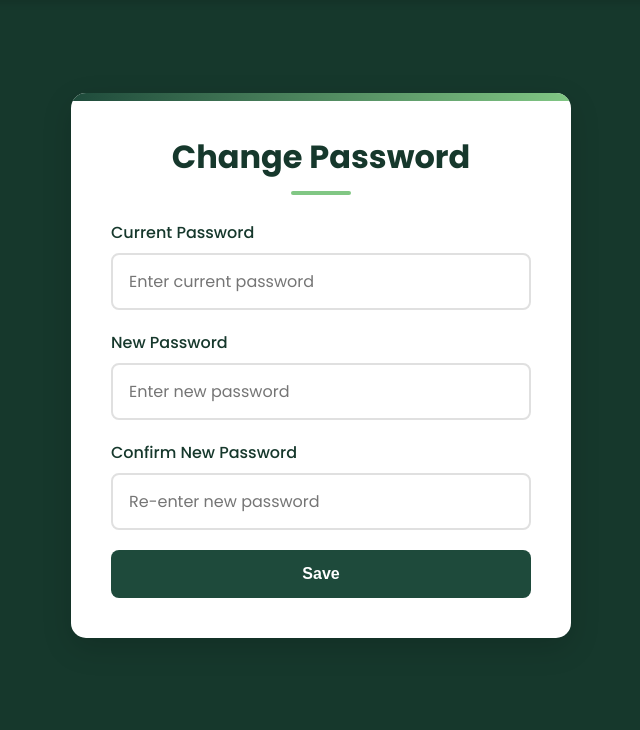
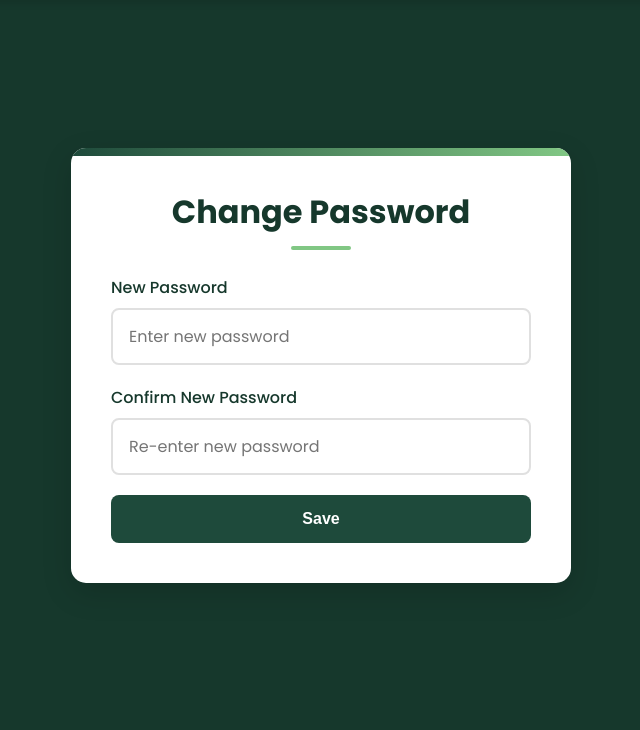
Before and after one commit to malak-khalil/GrocerGo, a PHP site: page /frontend/Change_pass.html in a window 1280 px wide. Shown: the part 87-817 px from the top of the page, without its empty margins (319-959 px from the left). Run offline with PHP 8.4, Linux system fonts and the light colour scheme.

Commit message:
Modified frontend of profile from change to forgot password, removed "current pass" box from Change_pass.html. ForgotPassword is now a php file and not an html file

```diff
--- a/frontend/Change_pass.html
+++ b/frontend/Change_pass.html
@@ -311,11 +311,6 @@
             <h1>Change Password</h1>
             <form class="profile-form" onsubmit="return validatePasswordForm()">
                 <div class="form-group">
-                    <label for="currentPass">Current Password</label>
-                    <input type="password" id="currentPass" name="currentPass" placeholder="Enter current password" required>
-                </div>
-
-                <div class="form-group">
                     <label for="newPass">New Password</label>
                     <input type="password" id="newPass" name="newPass" placeholder="Enter new password" required>
                 </div>
--- a/frontend/Profile.php
+++ b/frontend/Profile.php
@@ -342,7 +342,7 @@
                     <input type="address" id="address" name="address" value="Beirut, Hamra, Bliss Street">
                 </div>
 
-                <button type="button" class="btn btn-secondary" onclick="location.href='Change_pass.html'">Change Password</button>
+                <button type="button" class="btn btn-secondary" onclick="location.href='ForgotPassword.php'">Forgot Password</button>
                 <button type="submit" class="btn btn-primary">Save Changes</button>
                 <button type="button" class="btn btn-danger">Sign Out</button>
             </form>
```
Also changed, not shown: frontend/ForgotPassword.php (renamed from frontend/ForgotPassword.html).
